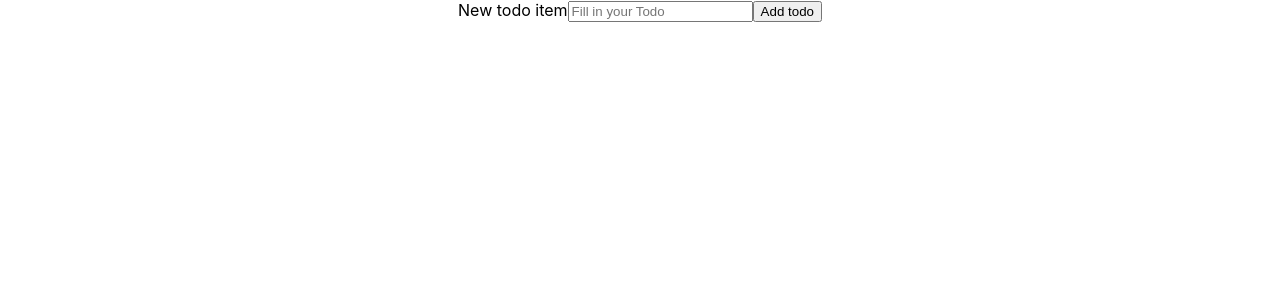
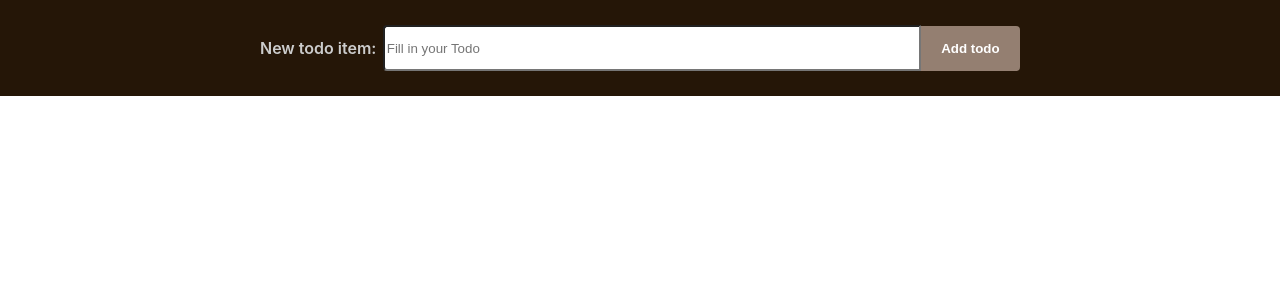
Before and after one commit to pedrovanali/react-todo, a React (Create React App) app: page / in a window 1280 px wide. Shown: the top 300 px of the page. Built offline with nearby package versions, Linux system fonts and the light colour scheme.

Commit message:
feat(styling): adding initial simple style on the page

```diff
--- a/src/App.css
+++ /dev/null
@@ -1,38 +0,0 @@
-.App {
-  text-align: center;
-}
-
-.App-logo {
-  height: 40vmin;
-  pointer-events: none;
-}
-
-@media (prefers-reduced-motion: no-preference) {
-  .App-logo {
-    animation: App-logo-spin infinite 20s linear;
-  }
-}
-
-.App-header {
-  background-color: #282c34;
-  min-height: 100vh;
-  display: flex;
-  flex-direction: column;
-  align-items: center;
-  justify-content: center;
-  font-size: calc(10px + 2vmin);
-  color: white;
-}
-
-.App-link {
-  color: #61dafb;
-}
-
-@keyframes App-logo-spin {
-  from {
-    transform: rotate(0deg);
-  }
-  to {
-    transform: rotate(360deg);
-  }
-}
--- /dev/null
+++ b/src/App.scss
@@ -0,0 +1,64 @@
+.app {
+  display: flex;
+  width: 100%;
+  flex-direction: column;
+  margin: auto;
+}
+.add-todo {
+  margin: auto;
+  height: 6em;
+  display: inherit;
+  align-items: center;
+  width: 760px;
+  input {
+    height: 3em;
+    width: 100%;
+    border: {
+      top-left: {
+        radius: .3em;
+      }
+      bottom-left: {
+        radius: .3em;
+      }
+    }
+  }
+  label {
+    width: 11em;
+    color: #ccc;
+    display: inline-block;
+    font : {
+      weight: 600;
+    }
+  }
+  &::before {
+    z-index: -1;
+    content: " ";
+    background-color: #251607;
+    left: 0;
+    right: 0;
+    width: 100%;
+    position: absolute;
+    height: 6em;
+  }
+  &-button {
+    color: #fff;
+    font-weight: 600;
+    width: 10.275em;
+    height: 3.375em;
+    background-color: #947f71;
+    border: none;
+    cursor: pointer;
+    transition: background-color 0.4s ease-in-out;
+    border: {
+      top-right: {
+        radius: .3em;
+      }
+      bottom-right: {
+        radius: .3em;
+      }
+    }
+    &:hover {
+      background-color: #756255;
+    }
+  }
+}
--- a/src/App.tsx
+++ b/src/App.tsx
@@ -1,14 +1,12 @@
 import React from "react";
-import "./App.css";
+import "./App.scss";
 import AddTodo from "./components/AddTodo";
 import TodoList from "./components/TodoList";
 import ContextsWrapper from "./contexts/ContextsWrapper";
-import { TodoDispatchContext, TodoStateContext } from "./contexts/TodoContext";
-import TodoReducerHooks from "./hooks/TodoReducerHooks";
 
 function App() {
   return ContextsWrapper(
-    <div className="App">
+    <div className="app">
       <AddTodo />
       <TodoList />
     </div>
--- a/src/components/AddTodo.tsx
+++ b/src/components/AddTodo.tsx
@@ -18,8 +18,8 @@ const AddTodo: FC<AddTodoProps> = () => {
   };
 
   return (
-    <div>
-      <label htmlFor="add-todo-input">New todo item</label>
+    <div className="add-todo" data-testid="add-todo">
+      <label htmlFor="add-todo-input">New todo item:</label>
       <input
         type="text"
         id="add-todo-input"
@@ -28,7 +28,13 @@ const AddTodo: FC<AddTodoProps> = () => {
         onChange={handleInputValue}
         value={inputValue}
       ></input>
-      <button onClick={handleAddTodo}>Add todo</button>
+      <button
+        onClick={handleAddTodo}
+        className="add-todo-button"
+        data-testid="add-todo-button"
+      >
+        Add todo
+      </button>
     </div>
   );
 };
--- a/src/index.css
+++ /dev/null
@@ -1,13 +0,0 @@
-body {
-  margin: 0;
-  font-family: -apple-system, BlinkMacSystemFont, 'Segoe UI', 'Roboto', 'Oxygen',
-    'Ubuntu', 'Cantarell', 'Fira Sans', 'Droid Sans', 'Helvetica Neue',
-    sans-serif;
-  -webkit-font-smoothing: antialiased;
-  -moz-osx-font-smoothing: grayscale;
-}
-
-code {
-  font-family: source-code-pro, Menlo, Monaco, Consolas, 'Courier New',
-    monospace;
-}
--- /dev/null
+++ b/src/index.scss
@@ -0,0 +1,12 @@
+body {
+  box-sizing: border-box;
+  padding: 0;
+  margin: 0;
+  font-family: -apple-system, BlinkMacSystemFont, "Cabin", sans-serif;
+  -webkit-font-smoothing: antialiased;
+  -moz-osx-font-smoothing: grayscale;
+}
+
+code {
+  font-family: source-code-pro, Menlo, Monaco, Consolas, "Courier New", monospace;
+}
--- a/src/index.tsx
+++ b/src/index.tsx
@@ -1,6 +1,6 @@
 import React from 'react';
 import ReactDOM from 'react-dom';
-import './index.css';
+import './index.scss';
 import App from './App';
 import reportWebVitals from './reportWebVitals';
 
```
Also changed, not shown: 1 other file (tests, documents, lock files or other folders).
